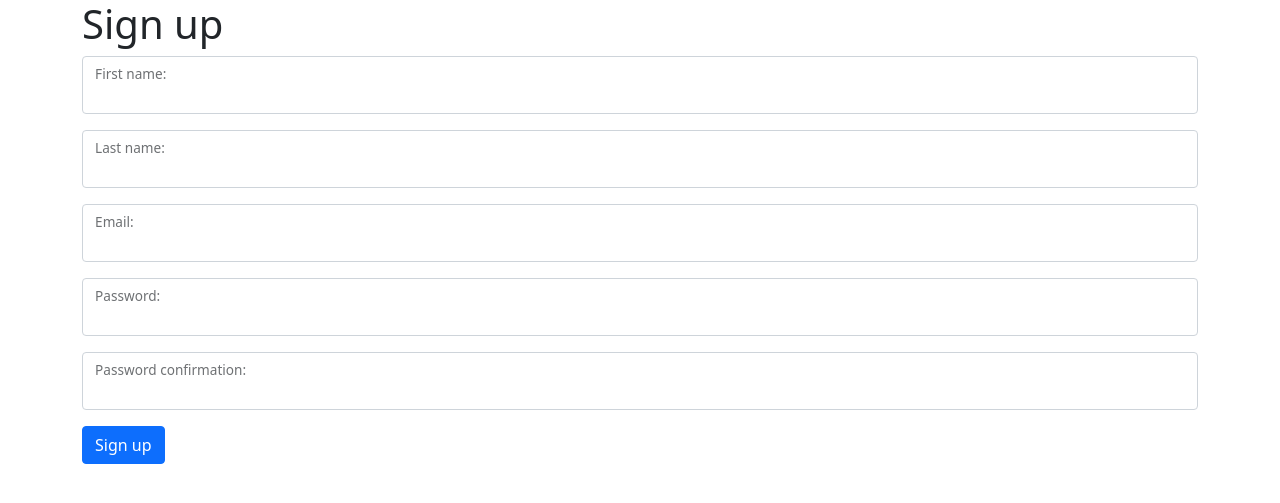
After one commit to parneetkj/Ibis, a Django app: page /sign_up/ in a window 1280 px wide. The commit adds this page. Shown: the top 503 px of the page. Run offline with Django 4.2, Linux system fonts and the light colour scheme; some libraries are stand-ins or nearby versions.

Commit message:
Created sign-up page with tests

```diff
--- a/lessons/forms.py
+++ b/lessons/forms.py
@@ -1,8 +1,57 @@
 from django import forms
 from.models import Request
+from.models import User
+from django.core.validators import RegexValidator
+#from django.contrib.auth.forms import UserCreationForm
+#from django.contrib.auth.models import User
+
+
+
 
 class RequestForm(forms.ModelForm):
 
     class Meta:
         model = Request
         exclude = ['status']
+
+class SignUpForm(forms.ModelForm):
+    """Form enabling unregistered users to sign up."""
+
+    class Meta:
+        """Form options."""
+
+        model = User
+        fields = ['first_name','last_name','email']
+
+
+    new_password = forms.CharField(
+        label='Password',
+        widget=forms.PasswordInput(),
+        validators=[RegexValidator(
+            regex=r'^(?=.*[A-Z])(?=.*[a-z])(?=.*[0-9]).*$',
+            message='Password must contain an uppercase character, a lowercase '
+                    'character and a number'
+            )]
+    )
+    password_confirmation = forms.CharField(label='Password confirmation', widget=forms.PasswordInput())
+
+    def clean(self):
+        """Clean the data and generate messages for any errors."""
+
+        super().clean()
+        new_password = self.cleaned_data.get('new_password')
+        password_confirmation = self.cleaned_data.get('password_confirmation')
+        if new_password != password_confirmation:
+            self.add_error('password_confirmation', 'Confirmation does not match password.')
+
+    def save(self):
+        """Create a new user."""
+
+        super().save(commit=False)
+        user = User.objects.create_user(
+            first_name=self.cleaned_data.get('first_name'),
+            last_name=self.cleaned_data.get('last_name'),
+            email=self.cleaned_data.get('email'),
+            password=self.cleaned_data.get('new_password'),
+        )
+        return user
--- a/lessons/models.py
+++ b/lessons/models.py
@@ -4,6 +4,15 @@ from django.core.validators import RegexValidator, MinValueValidator, MaxValueVa
 from django.db.models import TimeField, DateTimeField
 
 # Create your models here.
+
+
+
+class User(AbstractUser):
+    first_name = models.CharField(max_length=50, blank=False)
+    last_name = models.CharField(max_length=50, blank=False)
+    email = models.EmailField(unique=True, blank=False)
+
+
 class Request(models.Model):
     """Requests by students"""
 
--- a/lessons/templates/home_page.html
+++ b/lessons/templates/home_page.html
@@ -8,7 +8,7 @@
           <h1 class="cover-heading">MSMS</h1>
           <p class="cover-text">Music School Management System</p>
           <p>
-            <a href="#" class="btn btn-lg btn-secondary">
+            <a href='#' class="btn btn-lg btn-secondary">
               Sign up
             </a>
           </p>
--- /dev/null
+++ b/lessons/templates/sign_up.html
@@ -0,0 +1,15 @@
+{% extends 'base_content.html' %}
+{% block content %}
+<div class="container">
+  <div class="row">
+    <div class="col-12">
+      <h1>Sign up</h1>
+      <form action="{% url 'sign_up' %}" method="post">
+        {% csrf_token %}
+        {% include 'partials/bootstrap_form.html' with form=form %}
+        <input type="submit" value="Sign up" class="btn btn-primary">
+      </form>
+    </div>
+  </div>
+</div>
+{% endblock %}
--- a/lessons/views.py
+++ b/lessons/views.py
@@ -3,6 +3,11 @@ from django.http import HttpResponseForbidden
 from .forms import RequestForm
 from .models import Request
 from .helpers import get_requests
+from .models import User
+from .forms import SignUpForm
+from django.contrib.auth import login
+from django.contrib import messages
+
 
 def home_page(request):
     return render(request, 'home_page.html')
@@ -35,3 +40,16 @@ def new_request(request):
 
     else:
         return HttpResponseForbidden
+
+
+
+def sign_up(request):
+    if request.method == 'POST':
+        form = SignUpForm(request.POST)
+        if form.is_valid():
+            user = form.save()
+            login(request, user)
+            return redirect('feed')
+    else:
+        form = SignUpForm()
+    return render(request, 'sign_up.html', {'form': form})
--- a/msms/settings.py
+++ b/msms/settings.py
@@ -126,3 +126,7 @@ STATICFILES_DIRS = [
 # https://docs.djangoproject.com/en/4.1/ref/settings/#default-auto-field
 
 DEFAULT_AUTO_FIELD = 'django.db.models.BigAutoField'
+
+
+# User model for authentication and login purposes
+AUTH_USER_MODEL = 'lessons.User'
--- a/msms/urls.py
+++ b/msms/urls.py
@@ -22,4 +22,5 @@ urlpatterns = [
     path('',views.home_page, name ='home_page'),
     path('feed/', views.feed, name='feed'),
     path('new_request/', views.new_request, name='new_request'),
+    path('sign_up/', views.sign_up, name='sign_up'),
 ]
```
Also changed, not shown: lessons/tests/test_sign_up_form.py (added, +59 -0 lines), lessons/migrations/0001_initial.py, lessons/migrations/0002_request_status_alter_request_amount_and_more.py (deleted), lessons/migrations/0003_booking.py (deleted), lessons/migrations/0004_alter_booking_day.py (deleted).
